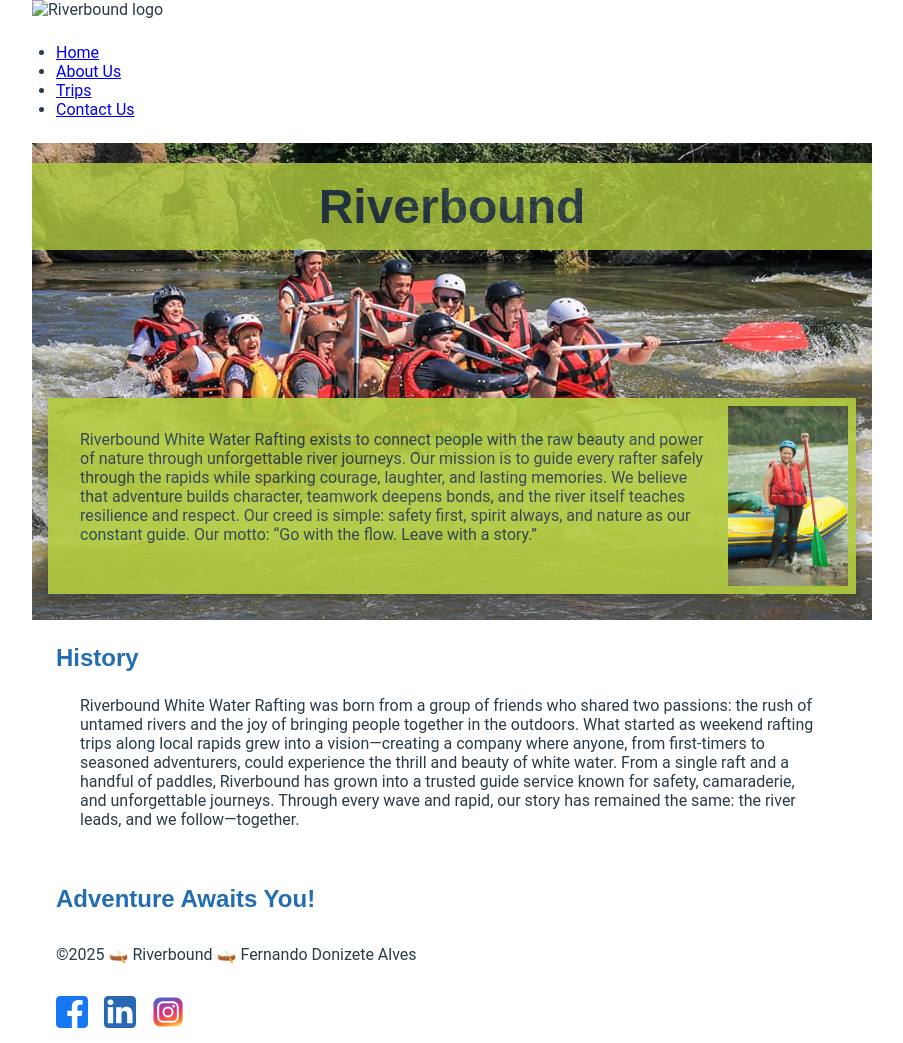
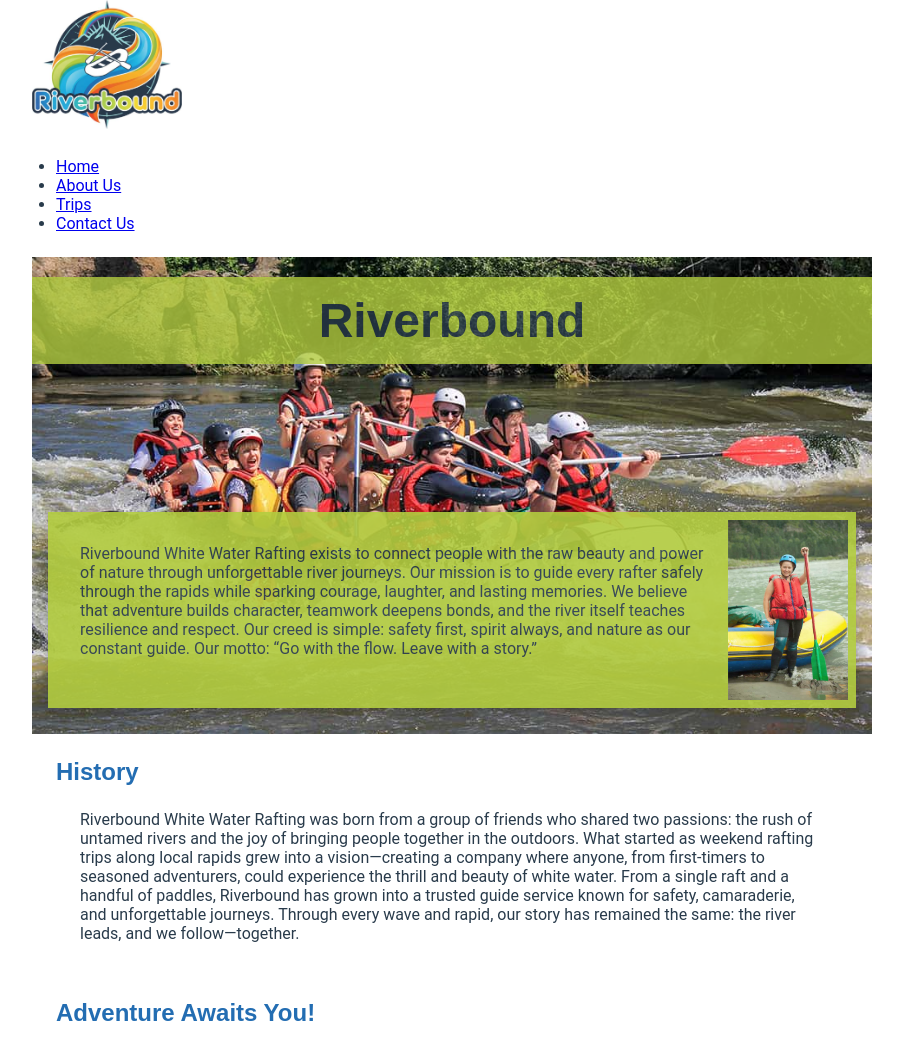
Before and after one commit to alves-fernando/wdd130, a plain HTML site: page wwr/about.html in a window 1280 px wide. Shown: the top 1043 px of the page, without its empty margins (188-1091 px from the left). Drawn offline with Linux system fonts and the light colour scheme.

Commit message:
logo-issue

```diff
--- a/wwr/about.html
+++ b/wwr/about.html
@@ -12,7 +12,7 @@
 
 <body>
     <header>
-        <img src="riverbound-logo.jpg" alt="Riverbound logo">
+        <img src="images/riverbound-logo.jpg" alt="Riverbound logo">
         <nav>
             <ul>
                 <li><a href="index.html">Home</a></li>
```
